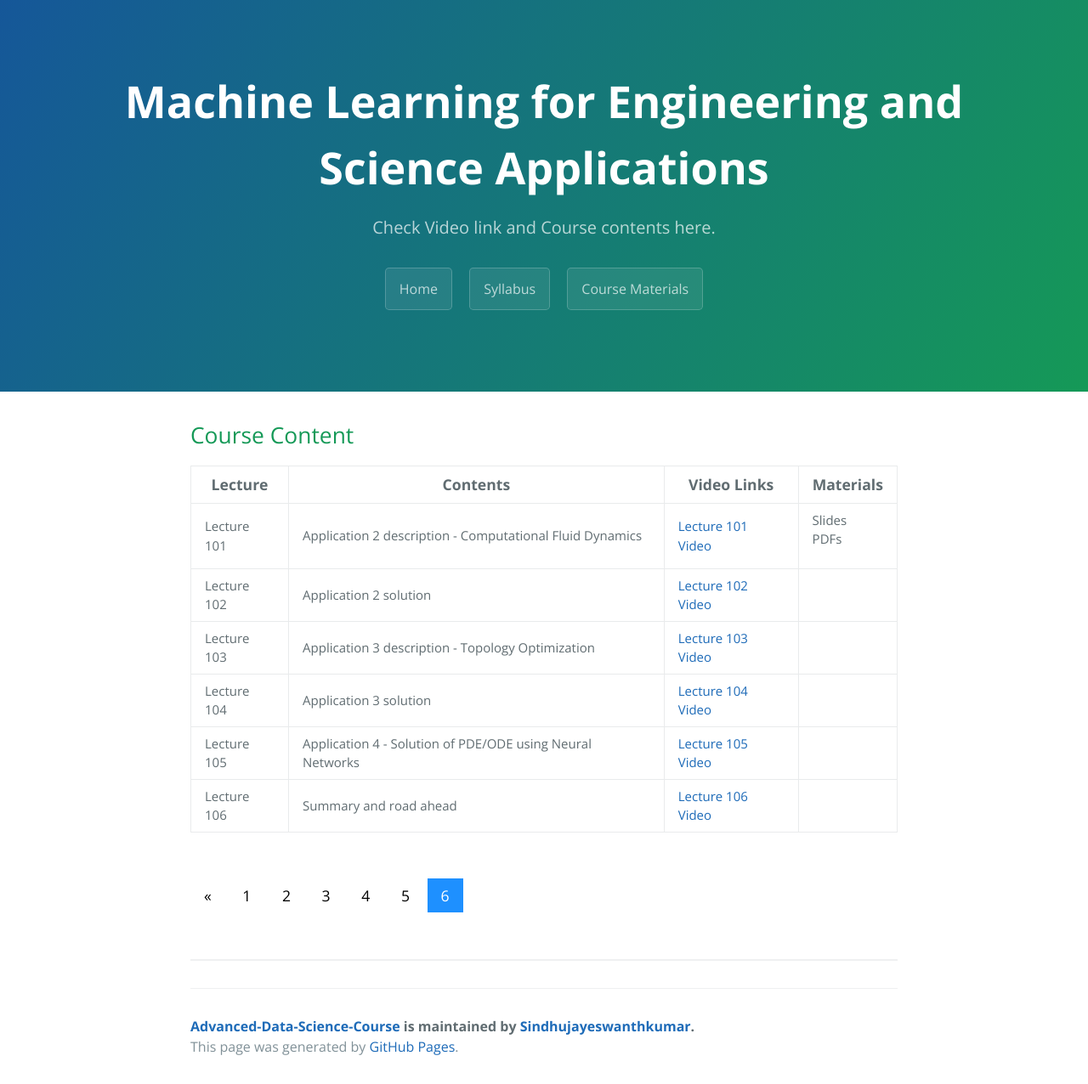
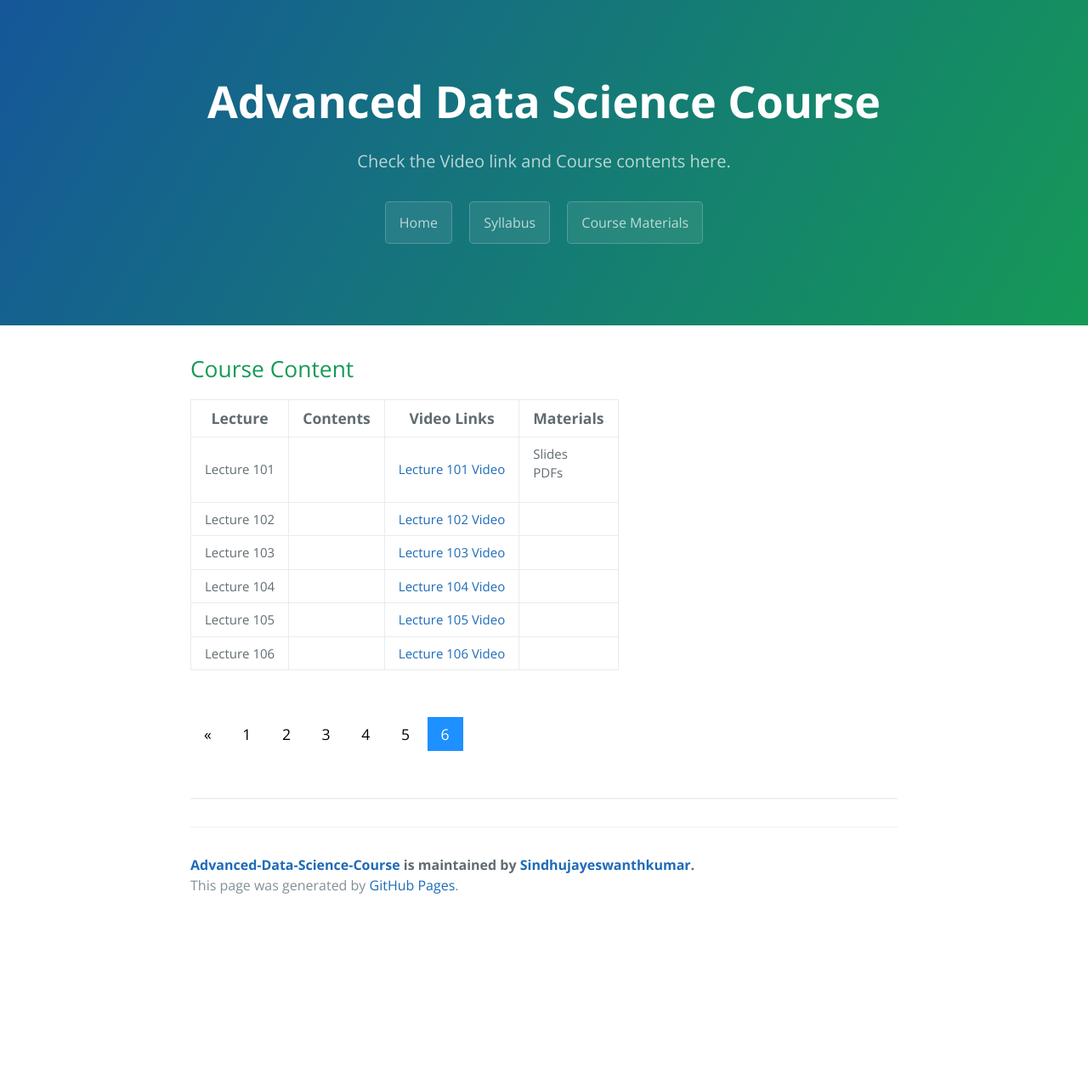
Before and after one commit to Sindhujayeswanthkumar/Advanced-Data-Science-Course, a Jekyll site: the page built from course_page6.md, in a window 1280 px wide. Shown: the whole page at 85% size. Built offline with Jekyll 4.4.1, drawn with Linux system fonts in a browser that asks for light colours; after the commit the page ends 1086 px from its top, so only the background shows below that.

Commit message:
Update course_page6.md

```diff
--- a/course_page6.md
+++ b/course_page6.md
@@ -1,7 +1,7 @@
 ---
 layout: default
-title: Machine Learning for Engineering and Science Applications
-description: Check Video link and Course contents here.
+title: Advanced Data Science Course
+description: Check the Video link and Course contents here.
 ---
 
 ## Course Content
@@ -34,39 +34,39 @@ description: Check Video link and Course contents here.
 <tbody>
 <tr>
 <td style="font-size: 15px;">Lecture 101</td>
-<td style="font-size: 15px;">Application 2 description - Computational Fluid Dynamics</td>
-  <td style="font-size: 15px;"><a href="https://youtu.be/rQmlfGiGMKY">Lecture 101 Video</a></td>
+<td style="font-size: 15px;"></td>
+  <td style="font-size: 15px;"><a href="">Lecture 101 Video</a></td>
 <td style="font-size: 15px;"><p>Slides<br>
   PDFs</p></td>
 </tr>
   <tr>
   <td style="font-size: 15px;">Lecture 102</td>
-<td style="font-size: 15px;">Application 2 solution</td>
-  <td style="font-size: 15px;"><a href="https://youtu.be/Z8R9RFKNcFk">Lecture 102 Video</a></td>
+<td style="font-size: 15px;"></td>
+  <td style="font-size: 15px;"><a href="">Lecture 102 Video</a></td>
 <td></td>
 </tr>
   <tr>
 <td style="font-size: 15px;">Lecture 103</td>
-<td style="font-size: 15px;">Application 3 description - Topology Optimization</td>
-  <td style="font-size: 15px;"><a href="https://youtu.be/GBheyaICuGQ">Lecture 103 Video</a></td>
+<td style="font-size: 15px;"></td>
+  <td style="font-size: 15px;"><a href="">Lecture 103 Video</a></td>
 <td></td>
 </tr>
    <tr>
 <td style="font-size: 15px;" >Lecture 104</td>
-<td style="font-size: 15px;">Application 3 solution</td>
-  <td style="font-size: 15px;"><a href="https://youtu.be/dTMmUg2bfOc">Lecture 104 Video</a></td>
+<td style="font-size: 15px;"></td>
+  <td style="font-size: 15px;"><a href="">Lecture 104 Video</a></td>
 <td></td>
 </tr>
    <tr>
 <td style="font-size: 15px;">Lecture 105</td>
-<td style="font-size: 15px;">Application 4 - Solution of PDE/ODE using Neural Networks</td>
-  <td style="font-size: 15px;"><a href="https://youtu.be/LQ33-GeD-4Y">Lecture 105 Video</a></td>
+<td style="font-size: 15px;"></td>
+  <td style="font-size: 15px;"><a href="">Lecture 105 Video</a></td>
 <td></td>
 </tr>
    <tr>
 <td style="font-size: 15px;">Lecture 106</td>
-<td style="font-size: 15px;">Summary and road ahead</td>
-  <td style="font-size: 15px;"><a href="https://youtu.be/HQNmcbbxB8Y">Lecture 106 Video</a></td>
+<td style="font-size: 15px;"></td>
+  <td style="font-size: 15px;"><a href="">Lecture 106 Video</a></td>
 <td></td>
 </tr>
 </tbody>
```
